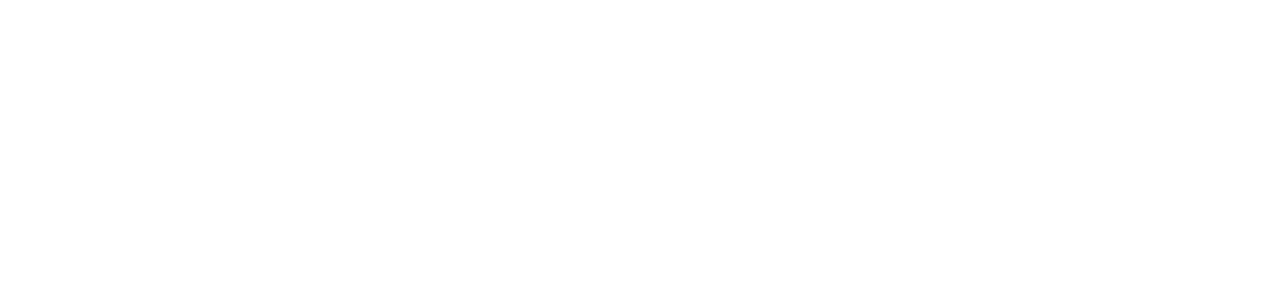
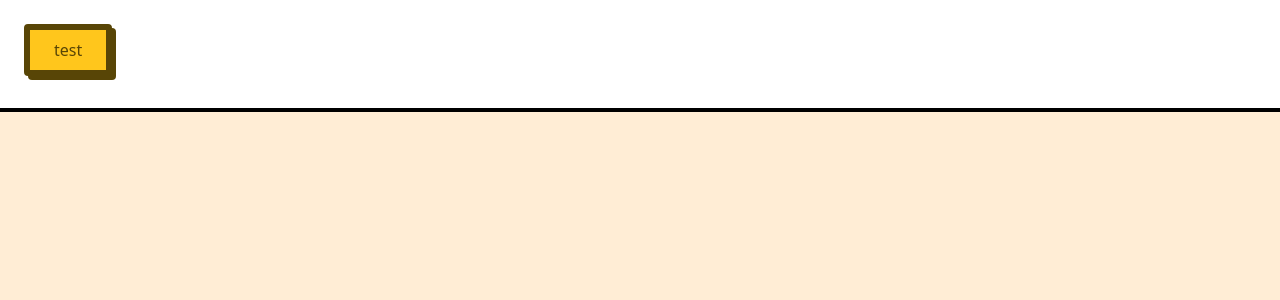
Before and after one commit to shaikhyakubhossain/quiz-app, a Next.js app: page /Question in a window 1280 px wide. Shown: the top 300 px of the page. Built offline with nearby package versions, Linux system fonts and the light colour scheme.

Commit message:
Refactor code

```diff
--- a/src/app/(pages)/Question/page.tsx
+++ b/src/app/(pages)/Question/page.tsx
@@ -1,10 +1,10 @@
-
+import HeroContent from "@/app/component/HeroContent/hero-content.component";
 
 
 export default function Question(): JSX.Element {
     return (
         <div>
-
+          {/* <HeroContent apiData={json.results} /> */}
         </div>
     )
 
--- a/src/app/component/Btn/btn.component.tsx
+++ b/src/app/component/Btn/btn.component.tsx
@@ -9,6 +9,6 @@
 
 export default function Btn(props: PropsType): JSX.Element {
     return (
-        <div className={`${styles.mainContainer} my-auto mx-6 px-6 py-2 rounded`}>{props.children}</div>
+        <span className={`${styles.mainContainer} my-auto mx-6 px-6 py-2 rounded`}>{props.children}</span>
     );
 }
--- a/src/app/layout.tsx
+++ b/src/app/layout.tsx
@@ -1,3 +1,7 @@
+import './globals.css';
+import Nav from './component/Nav/nav.component';
+
+
 export const metadata = {
   title: 'Next.js',
   description: 'Generated by Next.js',
@@ -10,7 +14,10 @@
 }) {
   return (
     <html lang="en">
-      <body>{children}</body>
+      <body className='bg-orange-100'>
+        <Nav />
+        {children}
+        </body>
     </html>
   )
 }
--- a/src/app/page.tsx
+++ b/src/app/page.tsx
@@ -1,6 +1,4 @@
 import './globals.css';
-import Nav from './component/Nav/nav.component';
-import HeroContent from './component/HeroContent/hero-content.component';
 
 export default async function Home(): Promise<JSX.Element> {
 
@@ -9,9 +7,6 @@
   const json = await response.json();
 
   return (
-      <div className=' bg-orange-100'>
-        <Nav />
-        <HeroContent apiData={json.results} />
-      </div>
+      <div> </div>
   )
 }
```
